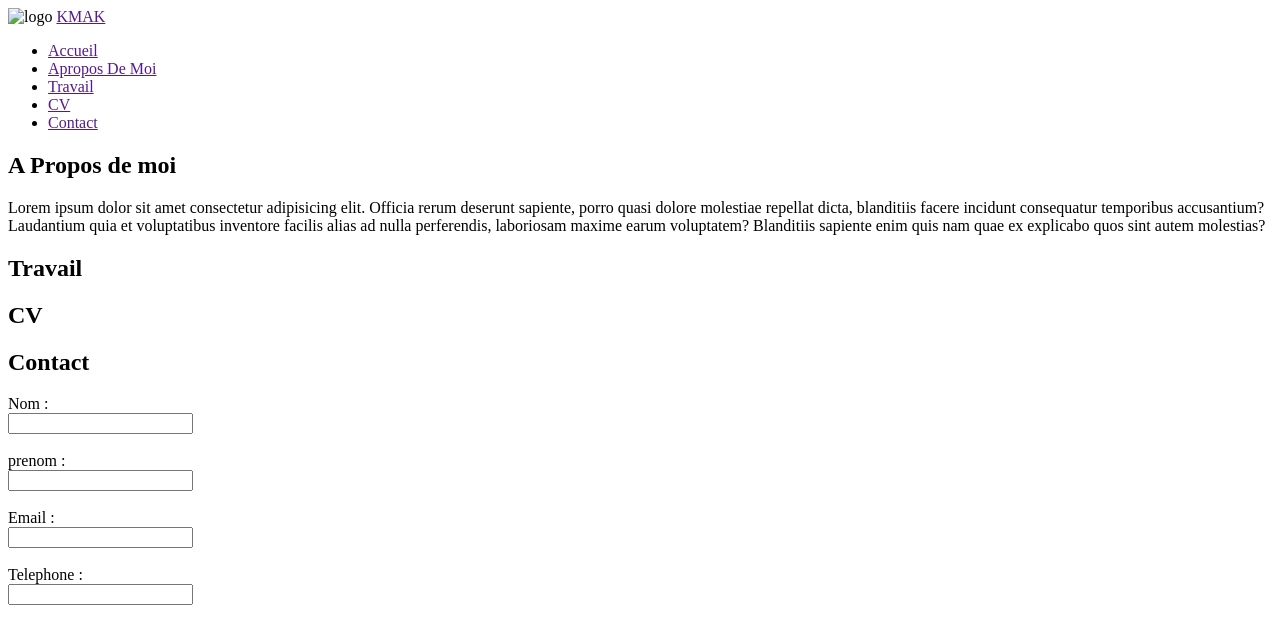
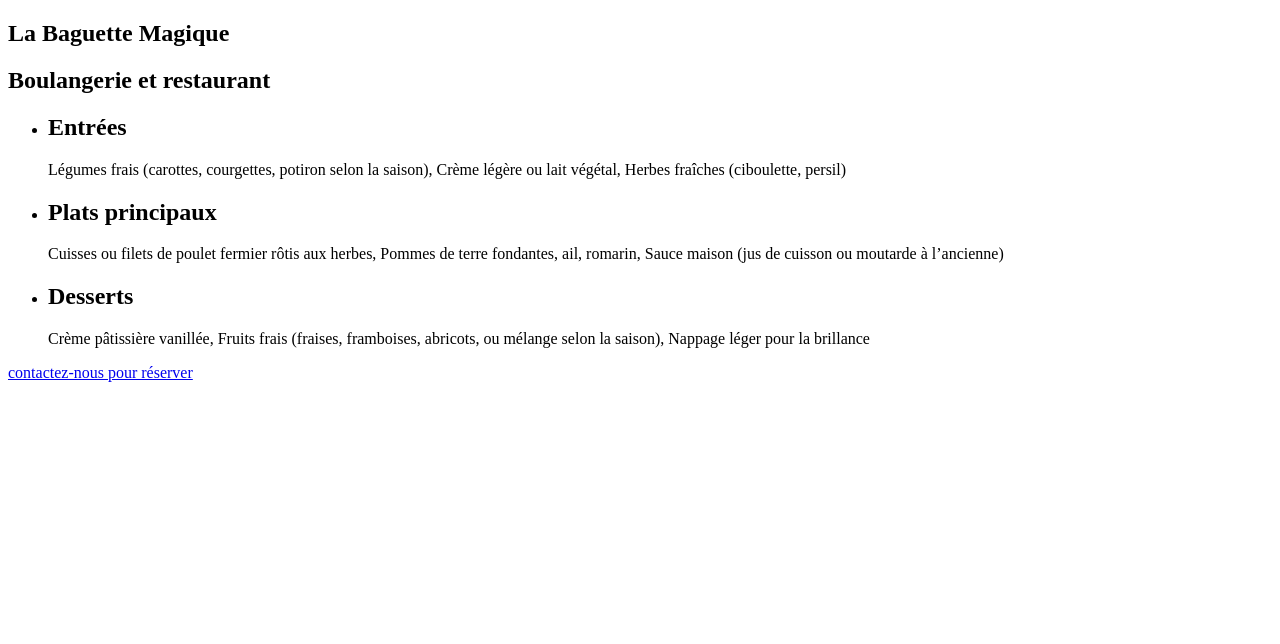
Before and after one commit to menzan12/exogit, a plain HTML site: page index.html in a window 1280 px wide. Drawn offline with Linux system fonts and the light colour scheme.

Commit message:
Add files via upload

```diff
--- a/index.html
+++ b/index.html
@@ -3,81 +3,49 @@
   <head>
     <meta charset="UTF-8" />
     <meta name="viewport" content="width=device-width, initial-scale=1.0" />
-    <title>Mon Portfolio</title>
-
+    <title>« La Baguette Magique» - Boulangerie et restaurant</title>
     <meta
       name="description"
-      content="Développeur web passionné. Projets, compétences et réalisations en développement web, design et technologies modernes."
+      content="Découvrez notre boulangerie artisanale et restaurant de qualité, alliant pain frais, viennoiseries faites maison et plats savoureux préparés sur place. Produits locaux, recettes traditionnelles et ambiance chaleureuse vous attendent. Commandez en ligne ou venez nous rendre visite !"
     />
     <meta
       name="keywords"
-      content="Bonne Sao, développeur web, portfolio, projets web, HTML, CSS, JavaScript, React, design web, développement front-end, développement back-end, technologies web, compétences, réalisations, site web, freelance, intégration web"
+      content="boulangerie artisanale,pain frais du jour,pain maison,viennoiseries faites maison,baguette tradition,pâtisserie artisanale,croissant au beurre"
     />
   </head>
-  <body>
-    <!--Barre de navigation-->
   <nav>
     <div>
-        <img src="/image/logo1.png" alt="logo" />
-        <a href="">KMAK</a>
+      <h1>La Baguette Magique</h1>
+      <h2>Boulangerie et restaurant</h2>
     </div>
-
-      <!--menu-->
+  </nav>
+  <nav>
     <ul>
       <li>
-          <a href="">Accueil</a>
+        <h2>Entrées</h2>
+        <p>
+          Légumes frais (carottes, courgettes, potiron selon la saison), Crème
+          légère ou lait végétal, Herbes fraîches (ciboulette, persil)
+        </p>
+      </li>
+
+      <li>
+        <h2>Plats principaux</h2>
+        <p>
+          Cuisses ou filets de poulet fermier rôtis aux herbes, Pommes de terre
+          fondantes, ail, romarin, Sauce maison (jus de cuisson ou moutarde à
+          l’ancienne)
+        </p>
       </li>
       <li>
-          <a href="">Apropos De Moi</a>
-        </li>
-        <li>
-          <a href="">Travail</a>
-        </li>
-        <li>
-          <a href="">CV</a>
-        </li>
-        <li>
-          <a href="">Contact</a>
+        <h2>Desserts</h2>
+        <p>
+          Crème pâtissière vanillée, Fruits frais (fraises, framboises,
+          abricots, ou mélange selon la saison), Nappage léger pour la brillance
+        </p>
       </li>
     </ul>
+    <a href="#contacte">contactez-nous pour réserver </a>
   </nav>
-    <!--sections-->
-    <section>
-      <div>
-        <h2>A Propos de moi</h2>
-        <p>
-          Lorem ipsum dolor sit amet consectetur adipisicing elit. Officia rerum
-          deserunt sapiente, porro quasi dolore molestiae repellat dicta,
-          blanditiis facere incidunt consequatur temporibus accusantium?
-          Laudantium quia et voluptatibus inventore facilis alias ad nulla
-          perferendis, laboriosam maxime earum voluptatem? Blanditiis sapiente
-          enim quis nam quae ex explicabo quos sint autem molestias?
-        </p>
-      </div>
-    </section>
-    <section>
-      <h2>Travail</h2>
-    </section>
-    <section>
-      <h2>CV</h2>
-    </section>
-    <section>
-      <h2>Contact</h2>
-    </section>
-    <!--pied de page-->
-    <footer>
-      <!--formulaire-->
-      <form action="traitement.php" method="post">
-        <label for="nom">Nom :</label><br />
-        <input type="text" id="nom" name="nom" required /><br /><br />
-        <label for="prenom">prenom :</label><br />
-        <input type="text" id="prenom" name="prenom" required /><br /><br />
-        <label for="email">Email :</label><br />
-        <input type="email" id="email" name="email" required /><br /><br />
-
-        <label for="Telephone">Telephone :</label><br />
-        <input type="text" />
-      </form>
-    </footer>
-  </body>
+  <body></body>
 </html>
```
Lines whose indentation alone changed are shown as unchanged.
